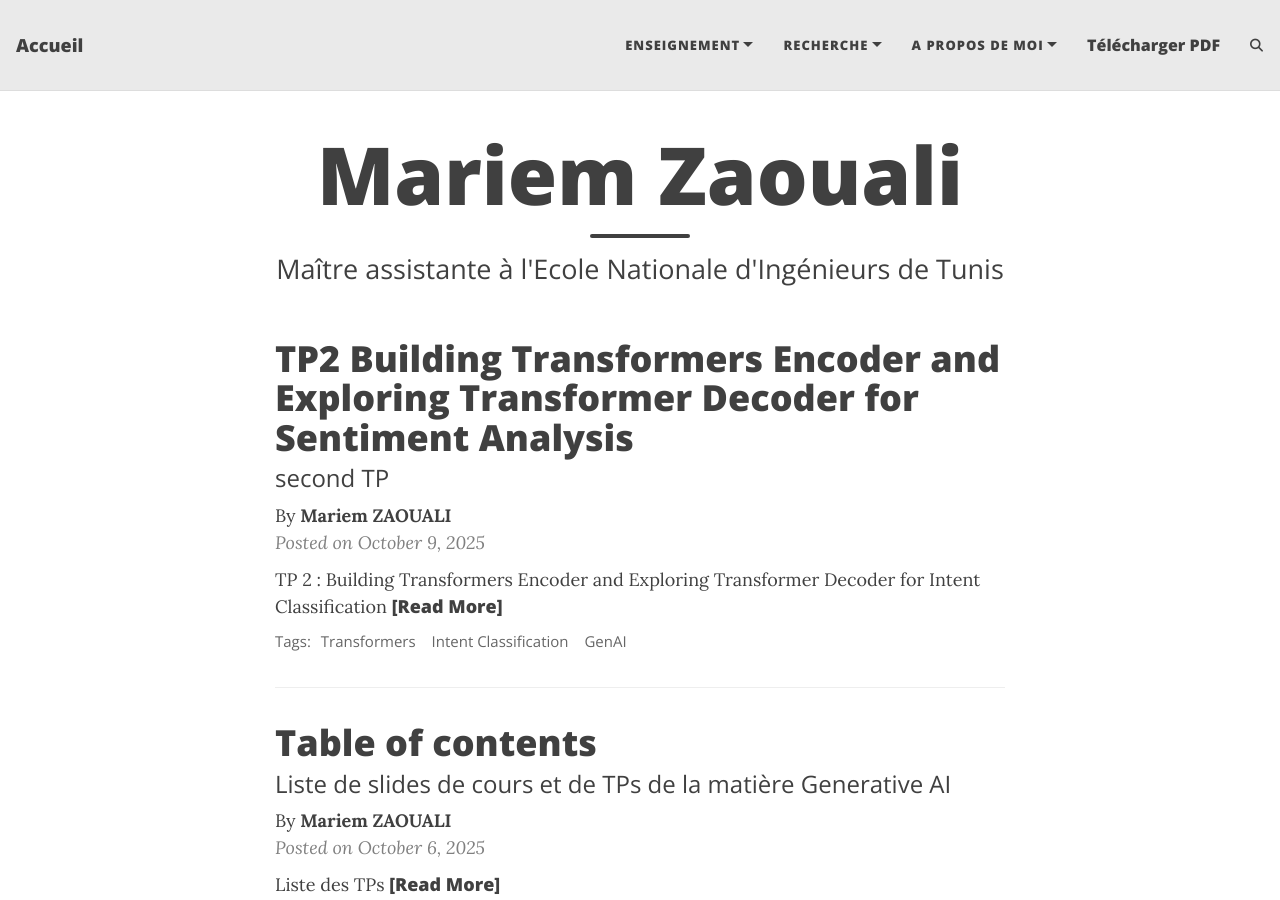
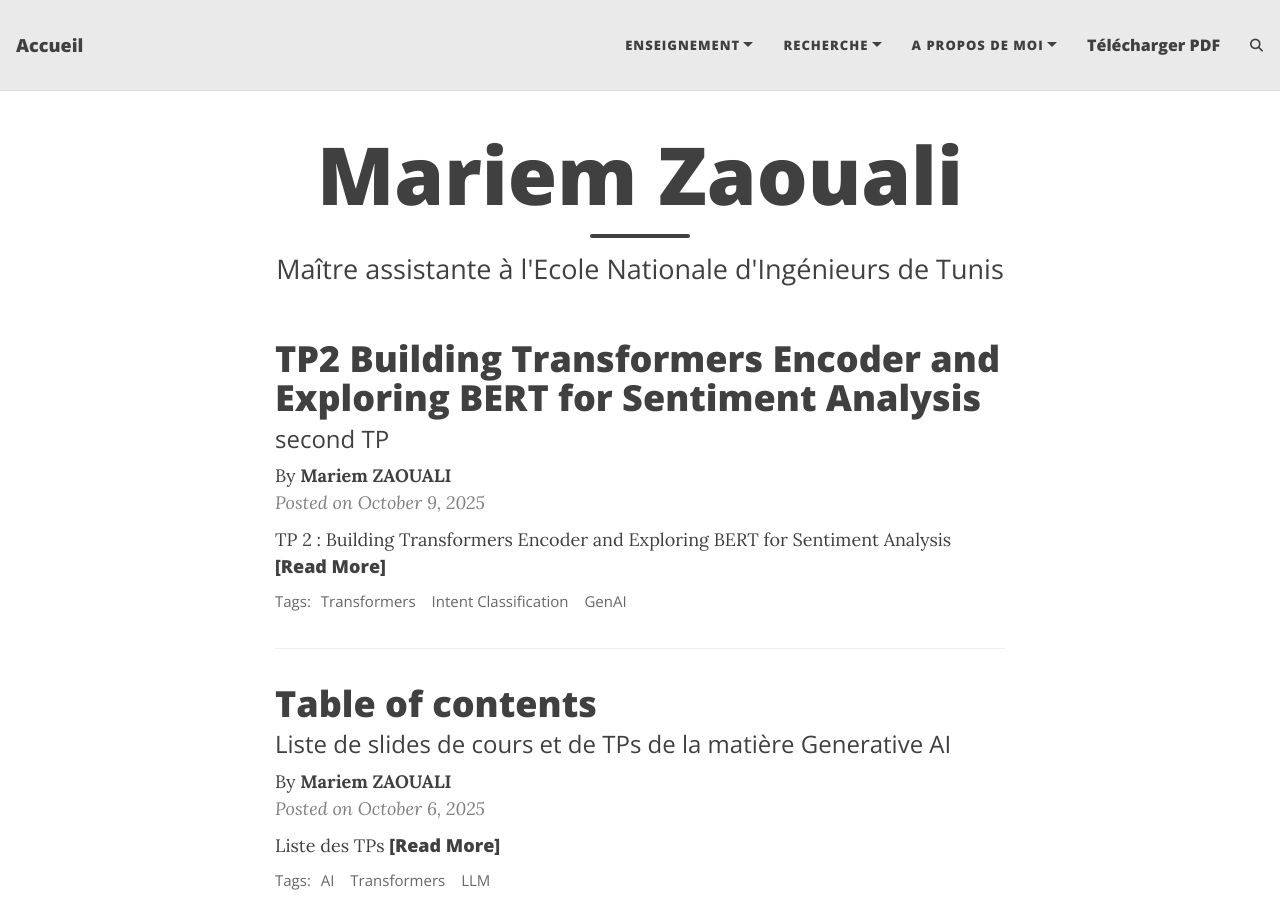
Before and after one commit to MariemZaouali/mariemzaouali.github.io, a Jekyll site: the page built from index.html, in a window 1280 px wide and 900 px high. Built offline with Jekyll 4.4.1, drawn with Linux system fonts in a browser that asks for light colours; the list of posts is cut into pages by our own code; comment, search, counter and statistics services are not loaded.

Commit message:
Update 2025-10-09-genAITp2.md

````diff
--- a/_posts/2025-10-09-genAITp2.md
+++ b/_posts/2025-10-09-genAITp2.md
@@ -1,12 +1,12 @@
 ---
 layout: post
-title: TP2 Building Transformers Encoder and Exploring Transformer Decoder for Sentiment Analysis
+title: TP2 Building Transformers Encoder and Exploring BERT for Sentiment Analysis
 subtitle: second TP
 tags: [Transformers, Intent Classification, GenAI]
 author: Mariem ZAOUALI
 ---
 
-# TP 2 : Building Transformers Encoder and Exploring Transformer Decoder for Intent Classification
+# TP 2 : Building Transformers Encoder and Exploring BERT for Sentiment Analysis
 
 NB: This Lab was developed based on the materials delivered by NVIDIA.
 
@@ -478,7 +478,7 @@ print("Encoder output shape:", encoder_output.shape)  # should be (2, 10, d_mode
 print("-- End of Demo --")
 ```
 
-## Part 2 : The Transformer Decoder -BERT- for Sentiment analysis
+## Part 2 : BERT for Sentiment analysis
 
 In this part, you will learn to fine-tune a pre-trained model. Specifically, we will use a model for sentiment analysis.
 
````
